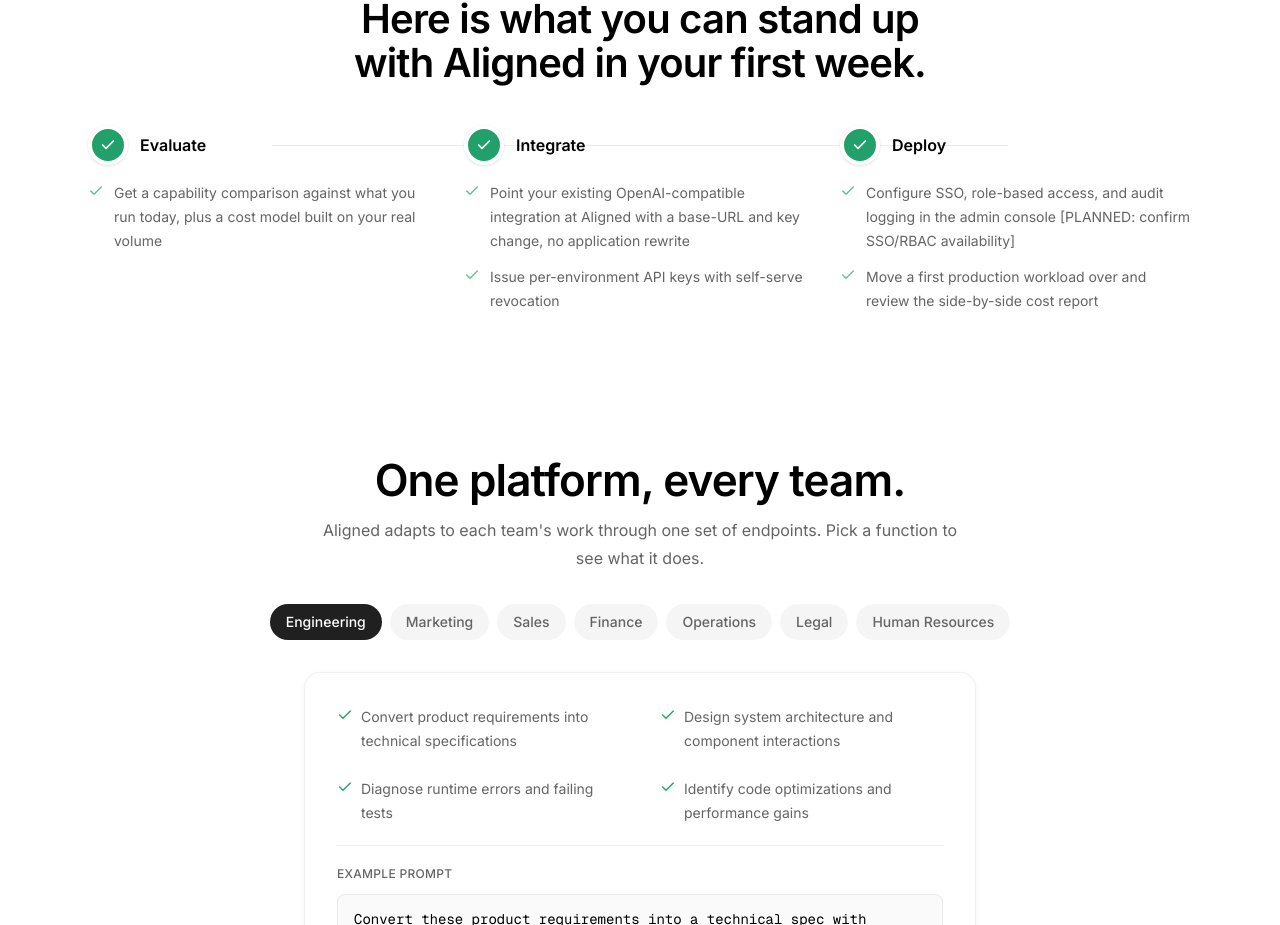
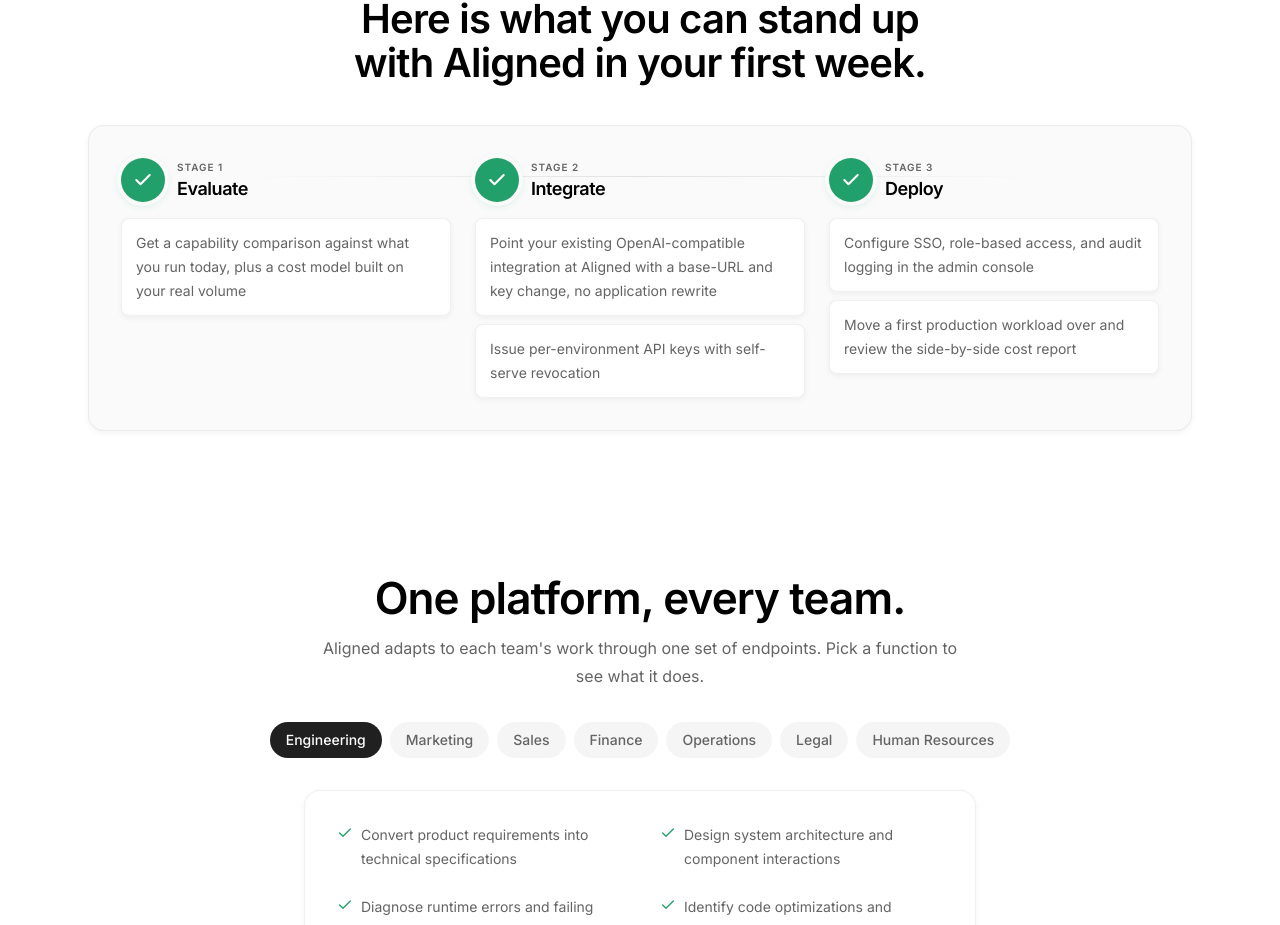
Before and after one commit to freitaspauloo/Paulo, a Next.js app: page /landing-v4 in a window 1280 px wide. Shown: the part 4995-5920 px from the top of the page. Built offline with nearby package versions, Linux system fonts and the light colour scheme.

Commit message:
Polish first-week timeline with card layout and step headers.

```diff
--- a/src/components/landing/enterprise-v2-sections.tsx
+++ b/src/components/landing/enterprise-v2-sections.tsx
@@ -338,31 +338,56 @@ const weekStages = [
 
 const weekStageLabels = ["Evaluate", "Integrate", "Deploy"] as const;
 
+function formatTimelineItem(text: string) {
+  return text.replace(/\s*\[PLANNED:[^\]]+\]/gi, "").trim();
+}
+
 export function FirstWeekSection() {
   return (
     <section className="space-y-10">
       <h2 className="mx-auto max-w-[40rem] text-center text-balance text-[clamp(1.75rem,4vw,2.5rem)] font-semibold leading-[1.1] tracking-[-0.02em]">
         Here is what you can stand up with Aligned in your first week.
       </h2>
-      <div className="relative">
+
+      <div
+        className={cn(
+          "relative overflow-hidden border border-black/[0.06] bg-[#fafafa] p-6 sm:p-8",
+          landing.cardMd,
+          landing.shadowCard,
+        )}
+      >
         <div
           aria-hidden
-          className="absolute top-5 right-[16.67%] left-[16.67%] hidden h-px bg-black/[0.08] md:block"
+          className="pointer-events-none absolute top-[3.125rem] right-[14%] left-[14%] hidden h-px bg-gradient-to-r from-transparent via-black/10 to-transparent md:block"
         />
-        <div className="grid gap-8 md:grid-cols-3 md:gap-6">
+
+        <div className="relative grid gap-10 md:grid-cols-3 md:gap-6">
           {weekStages.map((stage, i) => (
-            <article key={stage.title} className="relative space-y-4">
-              <div className="flex items-center gap-3">
-                <span className="relative z-10 flex size-10 shrink-0 items-center justify-center rounded-full border-4 border-white bg-[#22a06b] text-white shadow-sm">
-                  <Check className="size-4" strokeWidth={2.5} />
+            <article key={stage.title} className="relative flex flex-col gap-4">
+              <div className="flex items-start gap-3">
+                <span className="relative z-10 flex size-11 shrink-0 items-center justify-center rounded-full bg-[#22a06b] text-sm font-semibold text-white shadow-[0_2px_10px_rgba(34,160,107,0.28)] ring-4 ring-[#fafafa]">
+                  <Check className="size-5" strokeWidth={2.5} aria-hidden />
                 </span>
-                <h3 className="font-semibold">{weekStageLabels[i]}</h3>
+                <div className="min-w-0 space-y-0.5 pt-0.5">
+                  <p className="text-[10px] font-semibold uppercase tracking-[0.1em] text-[#646464]">
+                    Stage {i + 1}
+                  </p>
+                  <h3 className="text-lg font-semibold leading-snug tracking-tight">
+                    {weekStageLabels[i]}
+                  </h3>
+                </div>
               </div>
-              <ul className="space-y-3 pl-[3.25rem] md:pl-0">
+
+              <ul className="flex flex-col gap-2">
                 {stage.items.map((item) => (
-                  <li key={item} className="flex gap-2.5 text-sm leading-6 text-[#646464]">
-                    <Check className="mt-0.5 size-4 shrink-0 text-[#22a06b]/70" />
-                    <span>{item}</span>
+                  <li
+                    key={item}
+                    className={cn(
+                      "rounded-lg border border-black/[0.06] bg-white px-3.5 py-3 text-sm leading-6 text-[#646464]",
+                      landing.shadowDrop,
+                    )}
+                  >
+                    {formatTimelineItem(item)}
                   </li>
                 ))}
               </ul>
```
